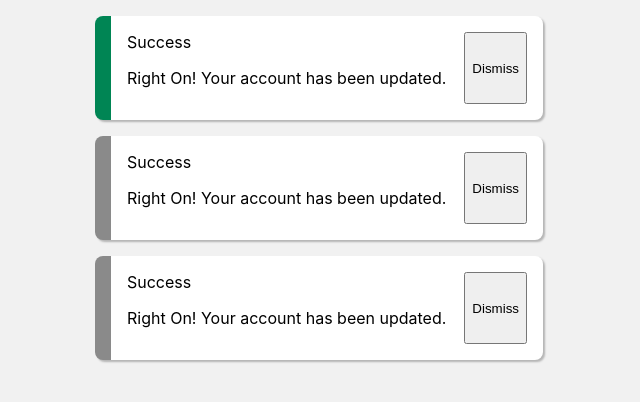
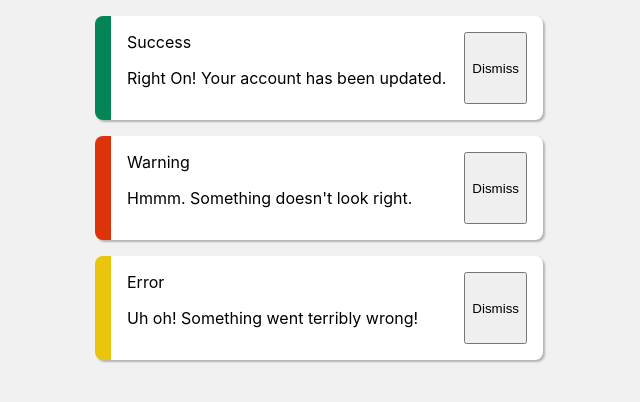
Before and after one commit to oiosu/SC-HALF-FE, a React (Create React App) app in the folder FE  1주차/React_01/first-react-project/: page / in a window 1280 px wide. Shown: the top 402 px of the page, without its empty margins (321-961 px from the left). Built offline with nearby package versions, Linux system fonts and the light colour scheme.

Commit message:
CSS 수정하기

```diff
--- a/FE  1주차/React_01/first-react-project/src/App.css
+++ b/FE  1주차/React_01/first-react-project/src/App.css
@@ -41,10 +41,19 @@ html {
   font-family: inherit;
   font-size: initial;
   margin-left: 1rem;
+  /* 절반정도 투명하게ㄴ */
   opacity: 0.5;
   padding: 0;
 }
 
 .toast-success {
-  border-color: #008554;
+  border-color: #048556;
 }
+
+.toast-warning{
+  border-color: rgb(220, 51, 9);
+}
+
+.toast-error {
+  border-color: rgb(233, 197, 14);
+}
--- a/FE  1주차/React_01/first-react-project/src/App.js
+++ b/FE  1주차/React_01/first-react-project/src/App.js
@@ -12,15 +12,15 @@ function App() {
       </div>
       <div className='toast toast-warning'>
         <main className='toast__message'>
-          <header className='toast__message-title'>Success</header>
-          <p className='toast__message-text'>Right On! Your account has been updated.</p>
+          <header className='toast__message-title'>Warning</header>
+          <p className='toast__message-text'>Hmmm. Something doesn't look right.</p>
         </main>
         <button className='toast__button'>Dismiss</button>
       </div>
       <div className='toast toast-error'>
         <main className='toast__message'>
-          <header className='toast__message-title'>Success</header>
-          <p className='toast__message-text'>Right On! Your account has been updated.</p>
+          <header className='toast__message-title'>Error</header>
+          <p className='toast__message-text'>Uh oh! Something went terribly wrong!</p>
         </main>
         <button className='toast__button'>Dismiss</button>
       </div>
```
